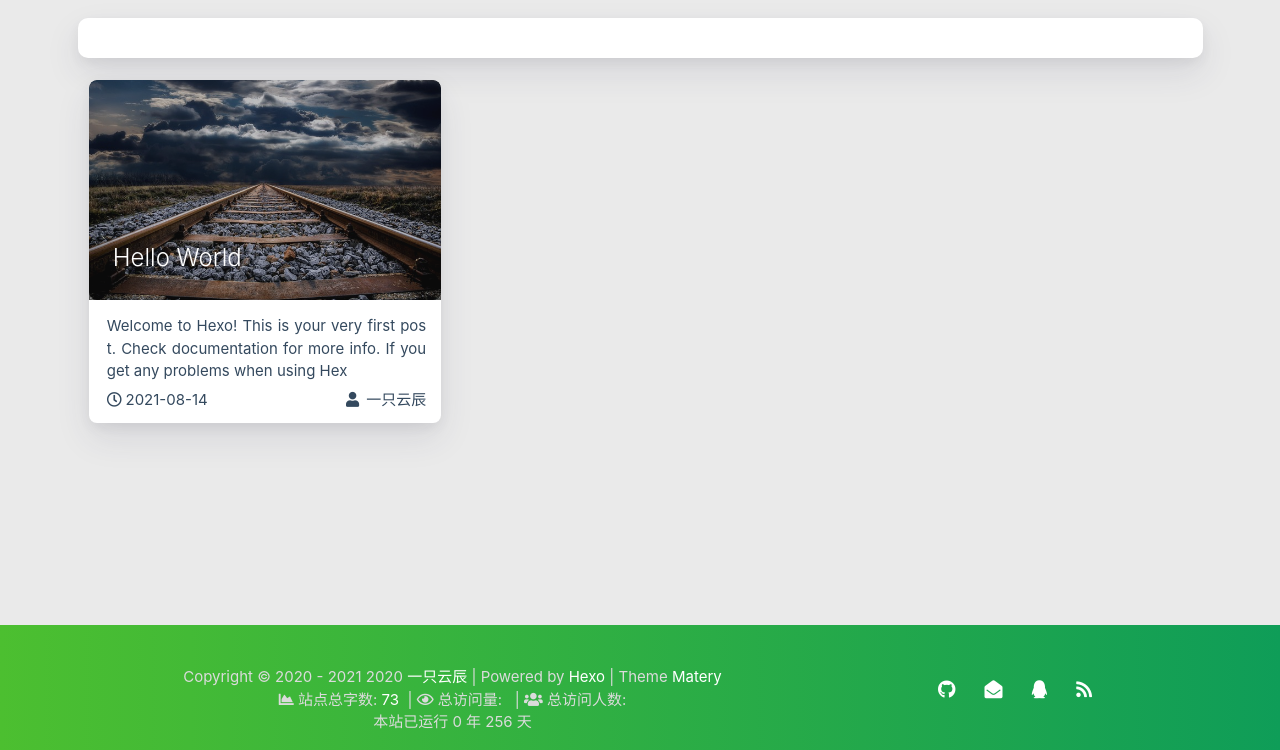
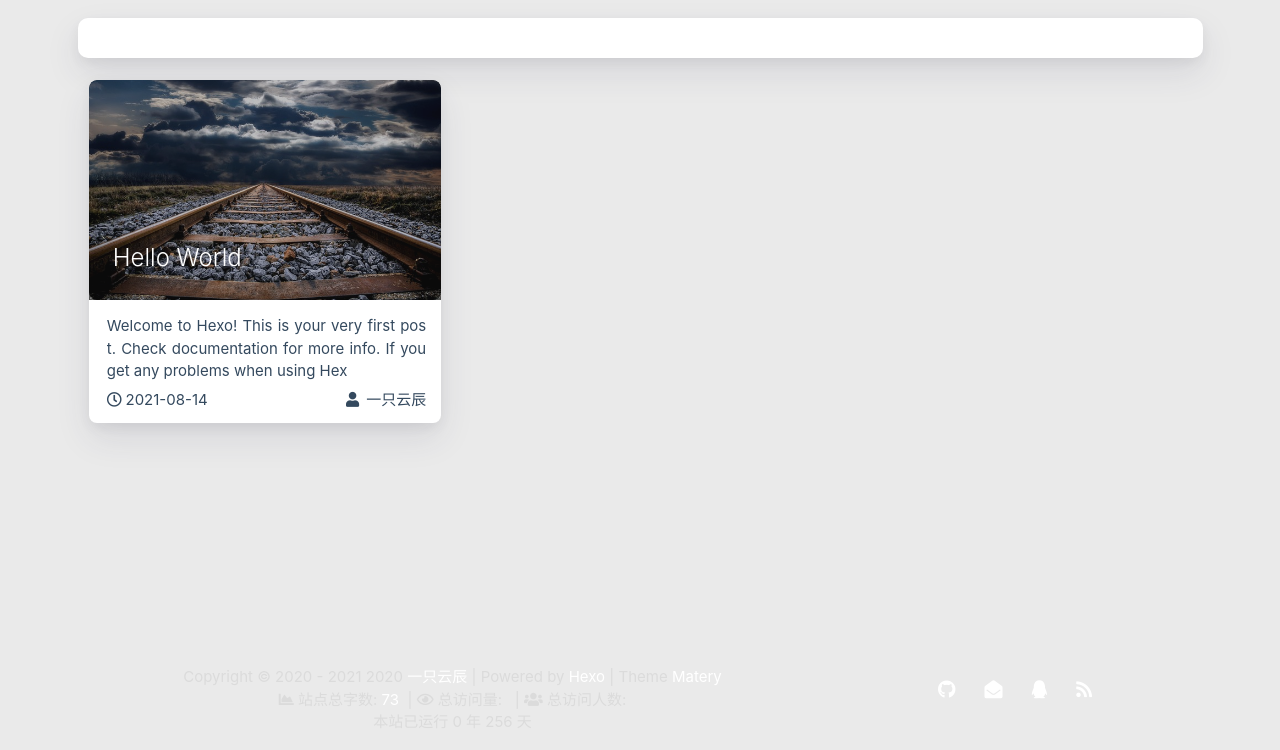
Before and after one commit to z3942/z3942.github.io, a plain HTML site: page index.html in a window 1280 px wide. Shown: the part 800-1550 px from the top of the page. Drawn offline with nearby package versions, Linux system fonts and the light colour scheme; some packages are replaced by stand-ins of ours; a script that the page names is missing.

Commit message:
Site updated: 2021-08-14 16:20:59

```diff
--- a/css/matery.css
+++ b/css/matery.css
@@ -241,7 +241,7 @@ mark {
 }
 
 .bg-color {
-    background-image: linear-gradient(to right, #4cbf30 0%, #0f9d58 100%);
+    background-color: transparent;
 }
 
 .text-color {
```
